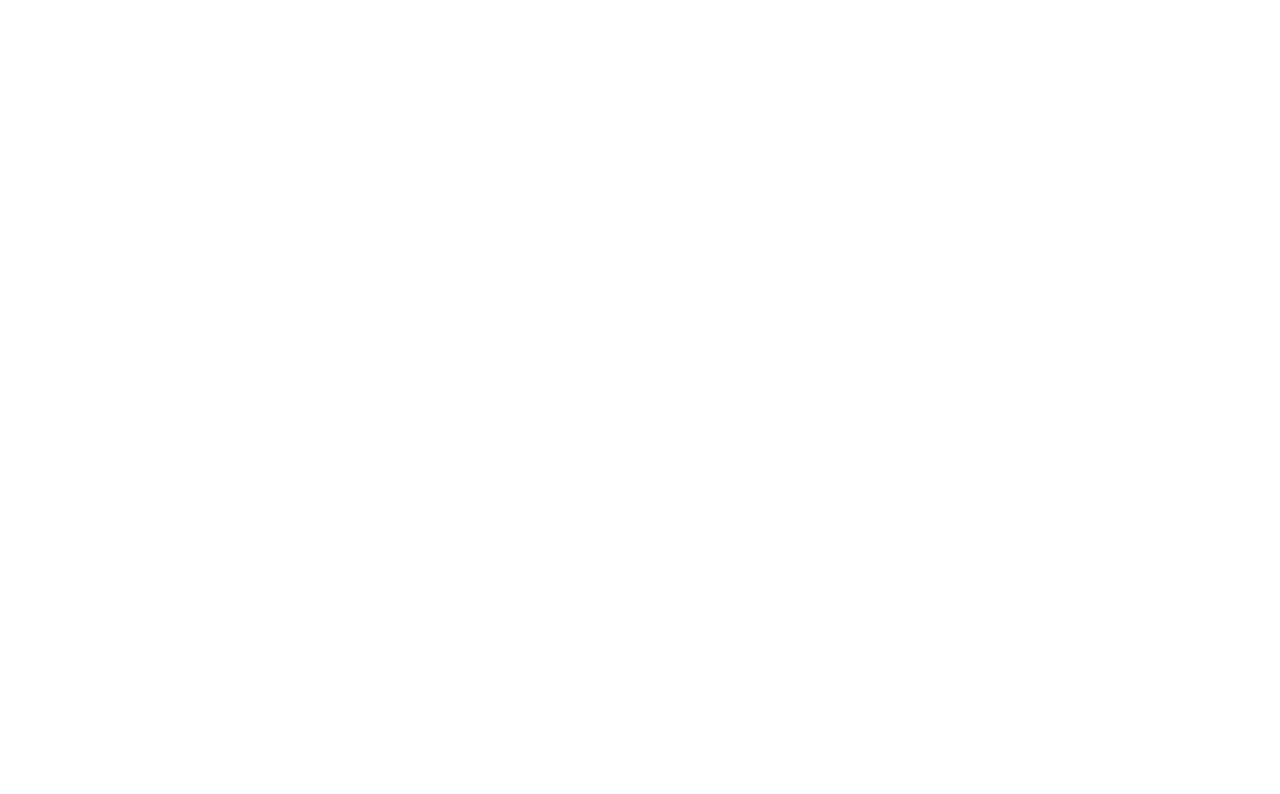
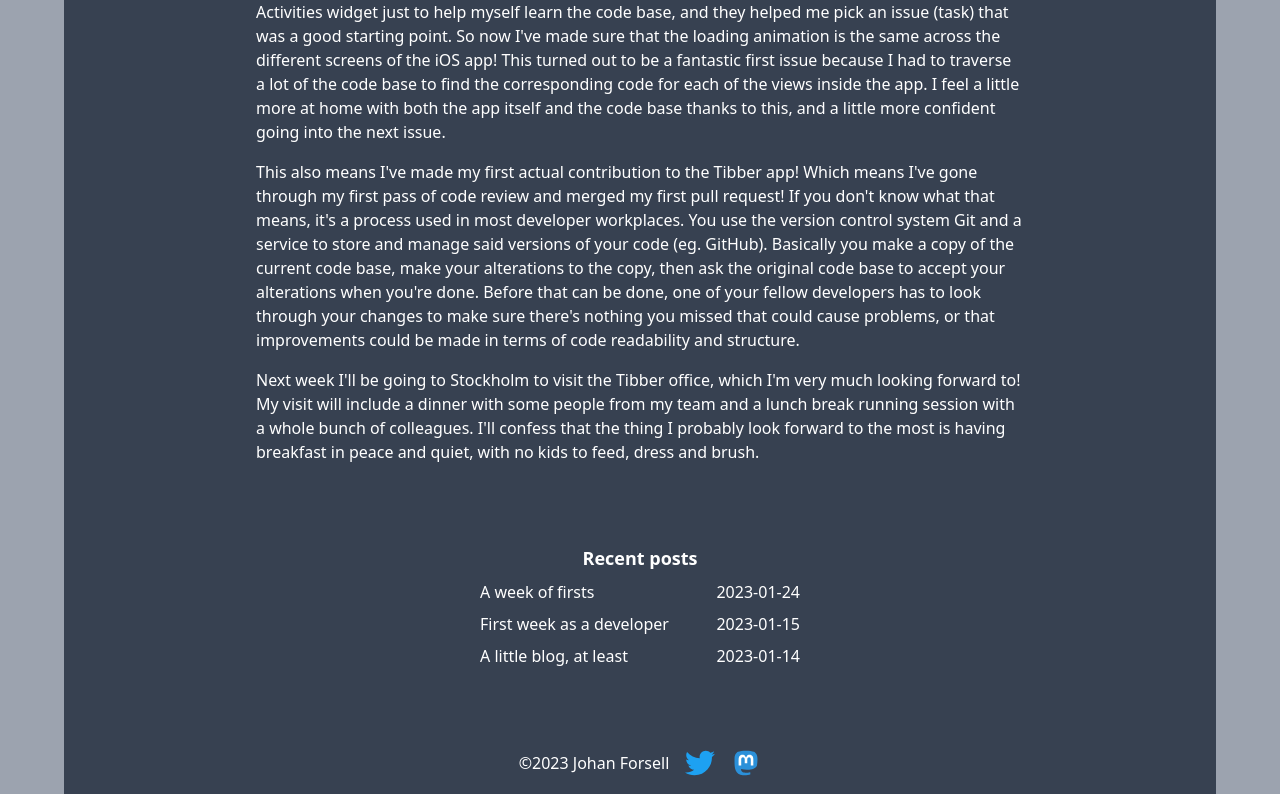
Before and after one commit to joforsell/switchonswift, a Next.js app: page /blog/a-week-of-firsts in a window 1280 px wide. Before the commit this address had no page. Shown: the part 524-1318 px from the top of the page. Before the commit the page ends 800 px from the top, so only its background shows below. Built offline with nearby package versions, Linux system fonts and the light colour scheme.

Commit message:
Add week 2 blog post and recent posts component

```diff
--- a/components/Blog.tsx
+++ b/components/Blog.tsx
@@ -1,5 +1,6 @@
 import { Inter } from '@next/font/google'
 import { ReactNode } from 'react'
+import RecentPosts from './RecentPosts'
 
 const inter = Inter({
     weight: ['300', '400', '500', '600', '700'],
@@ -20,6 +21,7 @@ const Blog = (props: BlogProps) => {
             <div className='flex flex-col space-y-4 max-w-3xl w-full'>
                 {props.children}
             </div>
+            <RecentPosts />
         </div>
     )
 }
--- /dev/null
+++ b/components/RecentPosts.tsx
@@ -0,0 +1,29 @@
+import Link from 'next/link'
+
+const RecentPosts = () => {
+    return (
+        <div className='flex flex-col gap-2 min-w-[20rem] pt-20'>
+            <h3 className='text-lg font-bold m-auto'>Recent posts</h3>
+            <Link href='/blog/a-week-of-firsts'>
+                <div className='flex flex-row justify-between'>
+                    <p>A week of firsts</p>
+                    <p className='font-thin'>2023-01-24</p>
+                </div>
+            </Link>
+            <Link href='/blog/first-week-as-a-developer'>
+                <div className='flex flex-row justify-between'>
+                    <p>First week as a developer</p>
+                    <p className='font-thin'>2023-01-15</p>
+                </div>
+            </Link>
+            <Link href='/blog'>
+                <div className='flex flex-row justify-between'>
+                    <p>A little blog, at least</p>
+                    <p className='font-thin'>2023-01-14</p>
+                </div>
+            </Link>
+        </div>
+    )
+}
+
+export default RecentPosts
--- a/package.json
+++ b/package.json
@@ -11,7 +11,7 @@
   "dependencies": {
     "@next/font": "13.1.1",
     "@types/node": "18.11.18",
-    "@types/react": "18.0.26",
+    "@types/react": "^18.0.26",
     "@types/react-dom": "18.0.10",
     "eslint": "8.31.0",
     "eslint-config-next": "13.1.1",
--- /dev/null
+++ b/pages/blog/a-week-of-firsts.tsx
@@ -0,0 +1,28 @@
+import Blog from '../../components/Blog'
+import { Tab, Layout } from '../../components/Layout'
+
+const BlogPage = () => {
+    return (
+        <Layout activeTab={Tab.Blog}>
+            <Blog
+            heading='A week of firsts'
+            subheading="A flight through onboarding and my first lines of merged code"
+            >
+            <p className='pt-10'>
+                This week was packed with onboarding sessions to get to know how the company works, why it operates with the business model it does and how all the different pieces go together. A lot to take in for sure, with 20 hours(1) of meetings scheduled throughout the week, but very interesting and surprisingly inspirational. I knew before accepting the offer at Tibber that they were a company on the forefront of pushing the energy market towards the future, but just how innovative and trailblazing they actually are in the market space is quite inspiring. They've pretty much pressed the prices for the rest of the market and put the old business model on its head. Not only are we creating a lot of value for our customers, we're also pushing the whole market to lower their power consumption and be more mindful in general.
+            </p>
+            <p>
+                In between the many onboarding sessions I finally got to coding! I mentioned on the Monday morning sync meeting that I didn't have an assigned task but had started looking at a potential Live Activities widget just to help myself learn the code base, and they helped me pick an issue (task) that was a good starting point. So now I've made sure that the loading animation is the same across the different screens of the iOS app! This turned out to be a fantastic first issue because I had to traverse a lot of the code base to find the corresponding code for each of the views inside the app. I feel a little more at home with both the app itself and the code base thanks to this, and a little more confident going into the next issue.
+            </p>
+            <p>
+                This also means I've made my first actual contribution to the Tibber app! Which means I've gone through my first pass of code review and merged my first pull request! If you don't know what that means, it's a process used in most developer workplaces. You use the version control system Git and a service to store and manage said versions of your code (eg. GitHub). Basically you make a copy of the current code base, make your alterations to the copy, then ask the original code base to accept your alterations when you're done. Before that can be done, one of your fellow developers has to look through your changes to make sure there's nothing you missed that could cause problems, or that improvements could be made in terms of code readability and structure.
+            </p>
+            <p>
+                Next week I'll be going to Stockholm to visit the Tibber office, which I'm very much looking forward to! My visit will include a dinner with some people from my team and a lunch break running session with a whole bunch of colleagues. I'll confess that the thing I probably look forward to the most is having breakfast in peace and quiet, with no kids to feed, dress and brush.
+            </p>
+            </Blog>
+        </Layout>
+    )
+}
+
+export default BlogPage
```
Also changed, not shown: 1 other file (tests, documents, lock files or other folders).
